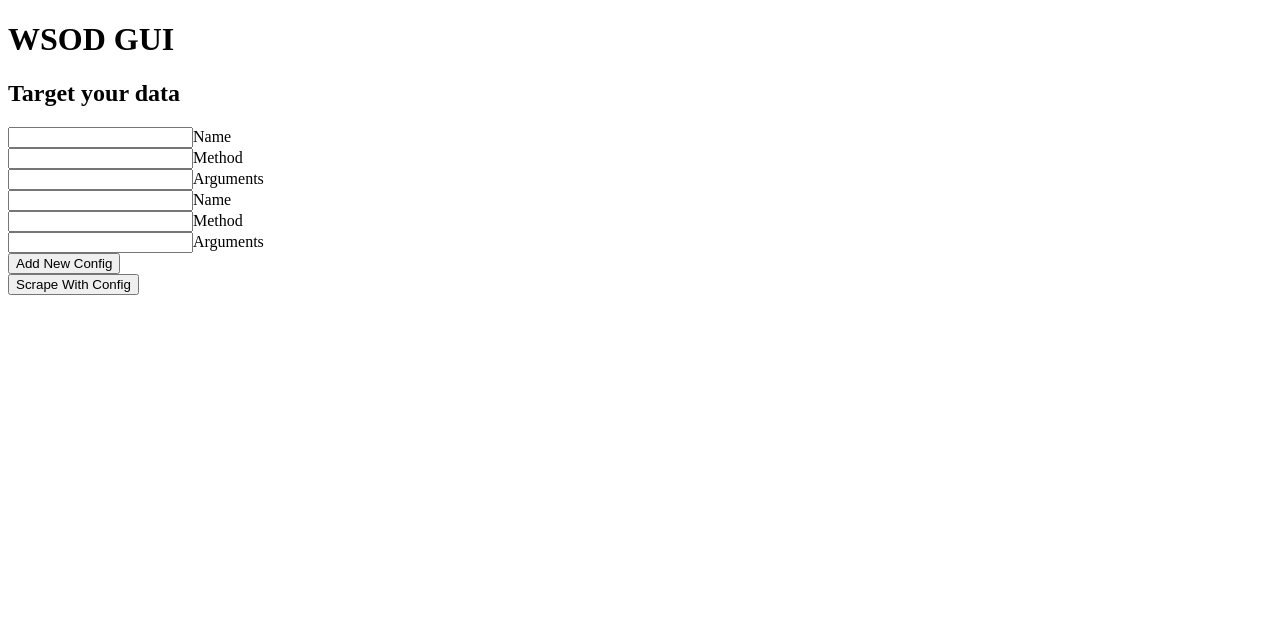
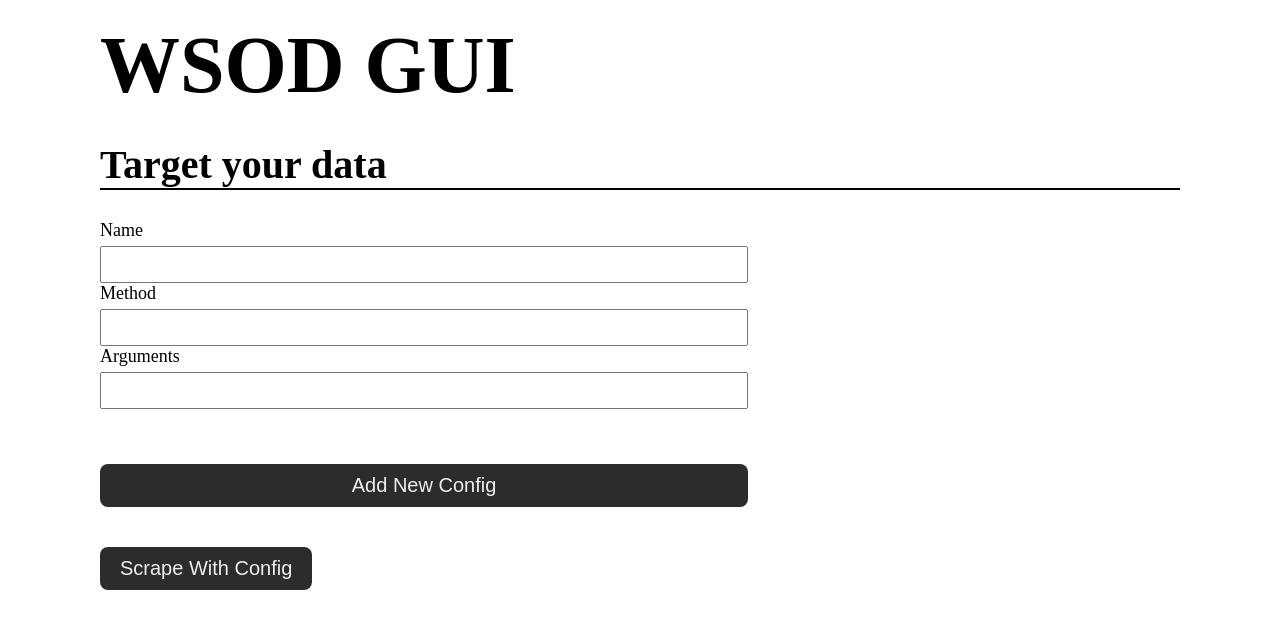
Before and after one commit to Alphabetsoup16/WebScraper5000, a plain HTML site: page source/static/index.html in a window 1280 px wide. Both pictures are taken after a click on the button "Add New Config". Drawn offline with Linux system fonts and the light colour scheme.

Commit message:
working interactive ui

```diff
--- a/source/static/index.html
+++ b/source/static/index.html
@@ -4,6 +4,7 @@
     <meta charset="UTF-8">
     <meta http-equiv="X-UA-Compatible" content="IE=edge">
     <meta name="viewport" content="width=device-width, initial-scale=1.0">
+    <link rel="stylesheet" href="styles.css">
     <title>Web Scraper Of Doom</title>
 </head>
 <body>
@@ -11,31 +12,15 @@
     <h2>Target your data</h2>
     <form
         method="post"
+        class="config-form"
         id="config-form"
     >
-        <div class="config">
-            <div class="config__group">
-                <input
-                    type="text"
-                    name="config-name"
-                ><label for="name-config">Name</label>
-            </div>
-            <div class="config__group">
-                <input
-                    type="text"
-                    name="config-method"
-                ><label for="method-config">Method</label>
-            </div>
-            <div class="config__group">
-                <input
-                    type="text"
-                    name="config-arguments"
-                ><label for="arguments-config">Arguments</label>
-            </div>
-        </div>
-        <button id="add-config">Add New Config</button>
+        <section class="config-container" id="config-gen">
+
+        </section>
+        <button id="add-config" class="button">Add New Config</button>
     </form>
-    <button id="submit-config">Scrape With Config</button>
+    <button id="submit-config" class="button">Scrape With Config</button>
 </body>
 <script src="script.js"></script>
 </html>
--- a/source/static/script.js
+++ b/source/static/script.js
@@ -1,39 +1,50 @@
 const DOM = {
     form: document.getElementById('config-form'),
+    configGenPoint: document.getElementById('config-gen'),
     addConfigBtn: document.getElementById('add-config')
 };
 
 const handleSubmit = (event) => {
     console.log('submit triggered');
     event.preventDefault();
-}
+};
 
 DOM.form.onsubmit = handleSubmit;
 
-const newConfigHtml = `
-    <div class="config">
+let idCount = 0;
+
+const newConfigHtml = (count) => {
+    return (
+        `
+            <div class="config" id="config-item-${count}">
                 <div class="config__group">
                     <input
                         type="text"
                         name="config-name"
+                        id="config-name-${count}"
                     ><label for="name-config">Name</label>
                 </div>
                 <div class="config__group">
                     <input
                         type="text"
                         name="config-method"
+                        id="config-method-${count}"
                     ><label for="method-config">Method</label>
                 </div>
                 <div class="config__group">
                     <input
                         type="text"
                         name="config-arguments"
+                        id="config-arguments-${count}"
                     ><label for="arguments-config">Arguments</label>
                 </div>
             </div>
-`;
+        `
+    )
+}
 
 DOM.addConfigBtn.addEventListener('click', (e) => {
     e.preventDefault()
-    DOM.form.insertAdjacentHTML('afterbegin', newConfigHtml)
+    DOM.configGenPoint.insertAdjacentHTML('beforeend', newConfigHtml(idCount))
+    idCount++;
 })
```
Lines whose indentation alone changed are shown as unchanged.
